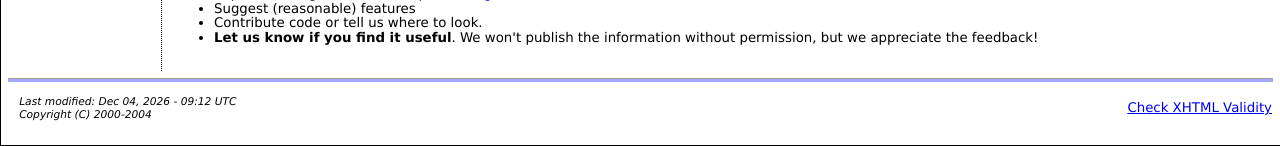
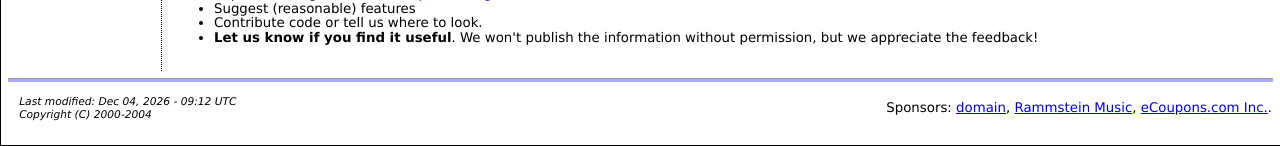
Before and after one commit to mantisbt/mantisbt-web, a PHP site: page /about.php in a window 1280 px wide. Shown: the part 953-1099 px from the top of the page. Run offline with PHP 8.4, Linux system fonts and the light colour scheme; some libraries are stand-ins or nearby versions.

Commit message:
Added sponsors to page footer.
git-svn-id: http://mantisbt.svn.sourceforge.net/svnroot/mantisbt/trunk@3822 f5dc347c-c33d-0410-90a0-b07cc1902cb9

```diff
--- a/bot.php
+++ b/bot.php
@@ -17,11 +17,17 @@
 					<address>&nbsp;&nbsp;&nbsp;Copyright (C) 2000-2004</address>
 				</td>
 				<td>
+<p align="right">Sponsors:
+<a href="http://domainunion.de" target="_blank">domain</a>,
+<a href="http://www.dasschoenstekind.de" title="Rammstein Music" target="_blank">Rammstein Music</a>,
+<a href="http://www.ecoupons.com" target="_blank">eCoupons.com Inc.</a>.
+</p>
+
+<!-- Add this logo when the site is XHTML compatible
 					<p align="right">
 						<a href="http://validator.w3.org/check/referer">Check XHTML Validity</a>
 					</p>
 
-<!-- Add this logo when the site is XHTML compatible
 					<a href="http://validator.w3.org/check/referer"><img border="0"
 						src="http://www.w3.org/Icons/valid-xhtml10" height="31" width="88"
 						alt="Valid XHTML 1.0!" /></a>
```
